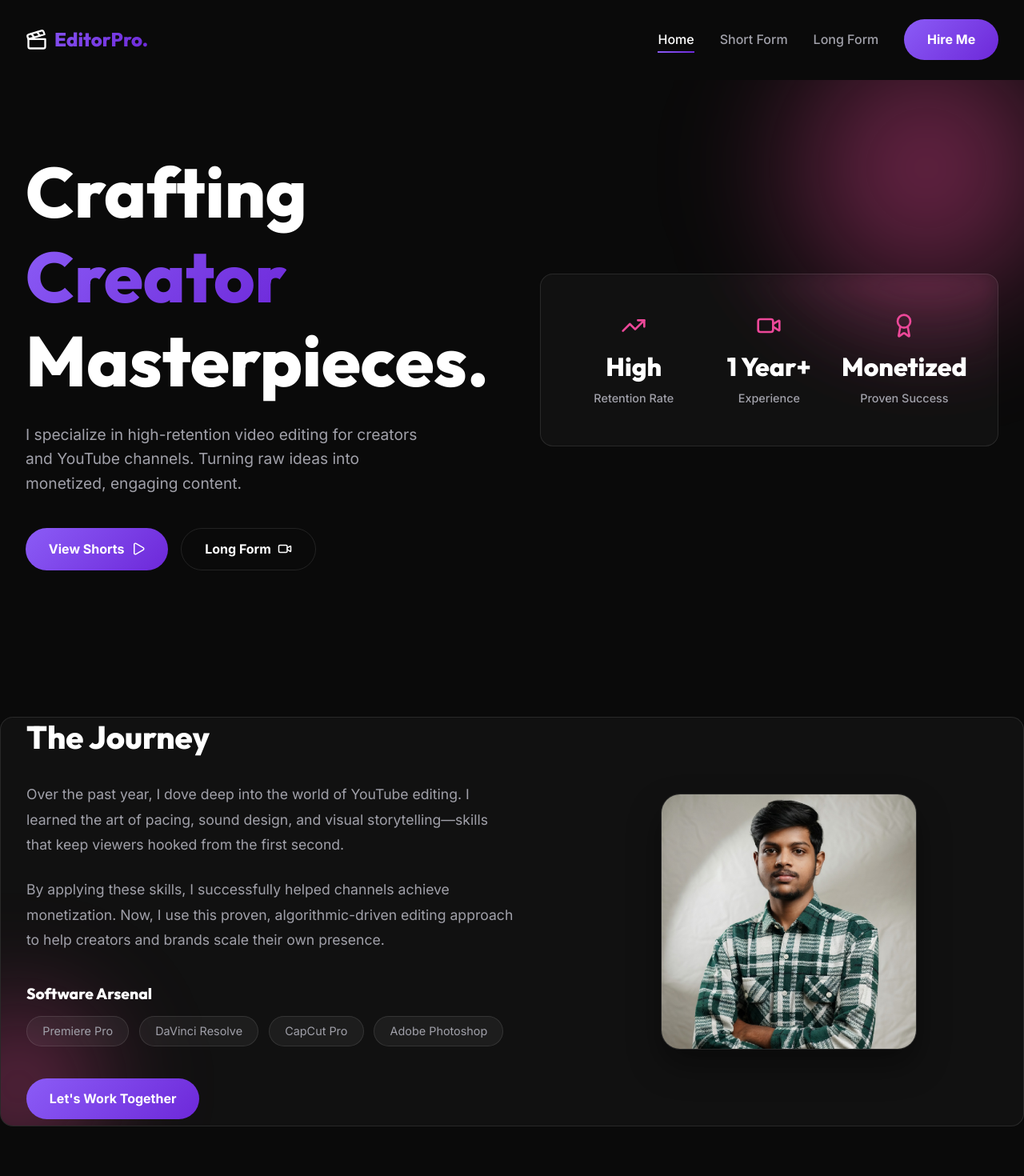
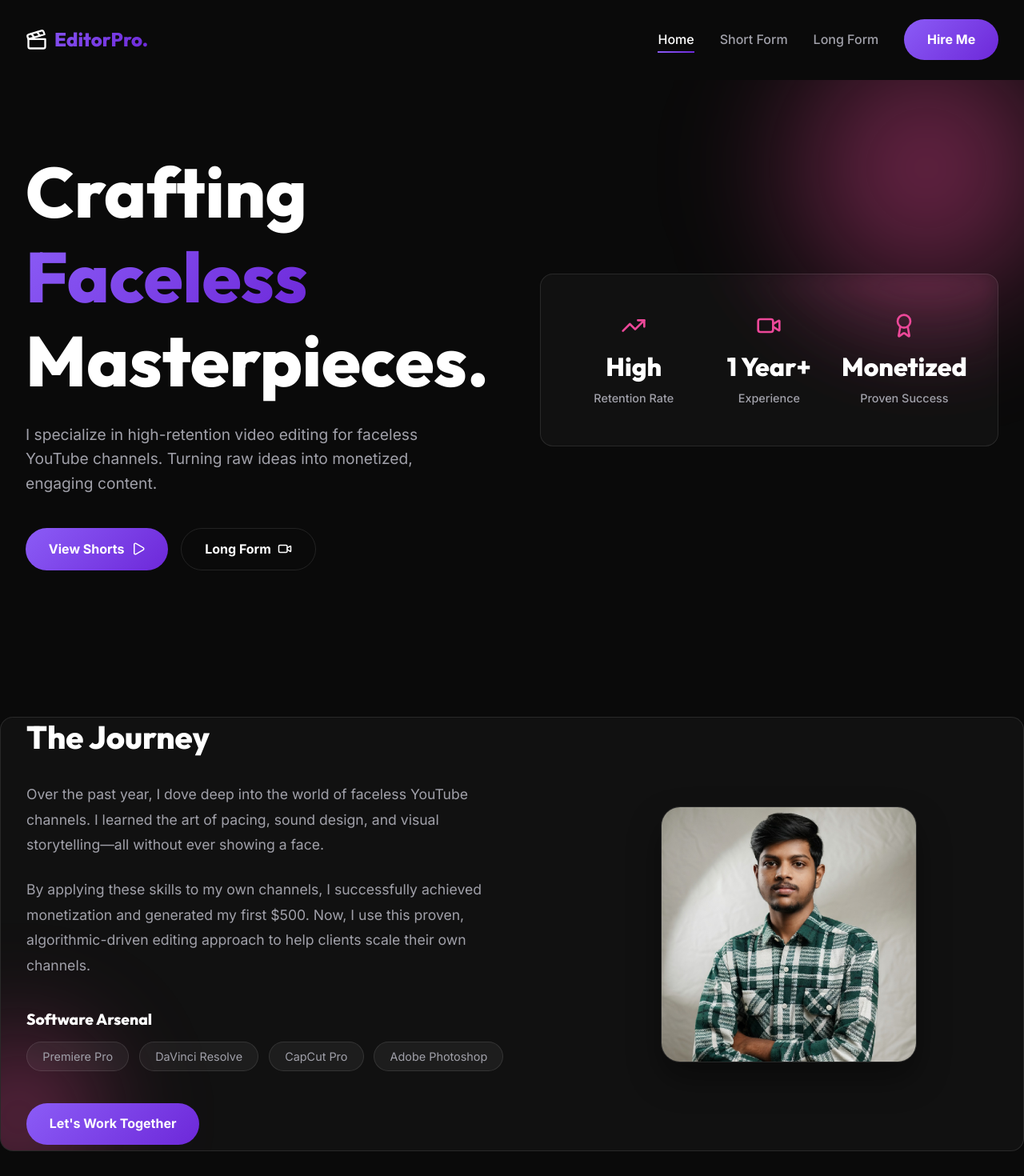
Before and after one commit to jnaneshwarareddy-satti/video-editing-portfolio, a React (Vite) app: page / in a window 1280 px wide. Shown: the top 1470 px of the page at 80% size. Built offline with nearby package versions, Linux system fonts and the light colour scheme; no server answers; the database is empty.

Commit message:
Revert Home.jsx messaging back to original Faceless branding

```diff
--- a/src/pages/Home.jsx
+++ b/src/pages/Home.jsx
@@ -42,11 +42,11 @@ const Home = () => {
         <div className="container hero-container">
           <div className="hero-content">
             <h1 className="hero-title">
-              Crafting <span className="text-accent-gradient">Creator</span> <br />
+              Crafting <span className="text-accent-gradient">Faceless</span> <br />
               Masterpieces.
             </h1>
             <p className="hero-subtitle">
-              I specialize in high-retention video editing for creators and YouTube channels.
+              I specialize in high-retention video editing for faceless YouTube channels.
               Turning raw ideas into monetized, engaging content.
             </p>
             <div className="hero-actions">
@@ -86,12 +86,13 @@ const Home = () => {
             <div className="about-content">
               <h2 className="section-title">The Journey</h2>
               <p className="about-text">
-                Over the past year, I dove deep into the world of YouTube editing.
-                I learned the art of pacing, sound design, and visual storytelling—skills that keep viewers hooked from the first second.
+                Over the past year, I dove deep into the world of faceless YouTube channels.
+                I learned the art of pacing, sound design, and visual storytelling—all without ever showing a face.
               </p>
               <p className="about-text">
-                By applying these skills, I successfully helped channels achieve monetization. Now, I use this proven, algorithmic-driven editing
-                approach to help creators and brands scale their own presence.
+                By applying these skills to my own channels, I successfully achieved monetization
+                and generated my first $500. Now, I use this proven, algorithmic-driven editing
+                approach to help clients scale their own channels.
               </p>
               <div className="software-stack" style={{ marginTop: '2.5rem' }}>
                 <h3 style={{ fontSize: '1.2rem', marginBottom: '1rem', color: 'var(--text-primary)' }}>Software Arsenal</h3>
```
